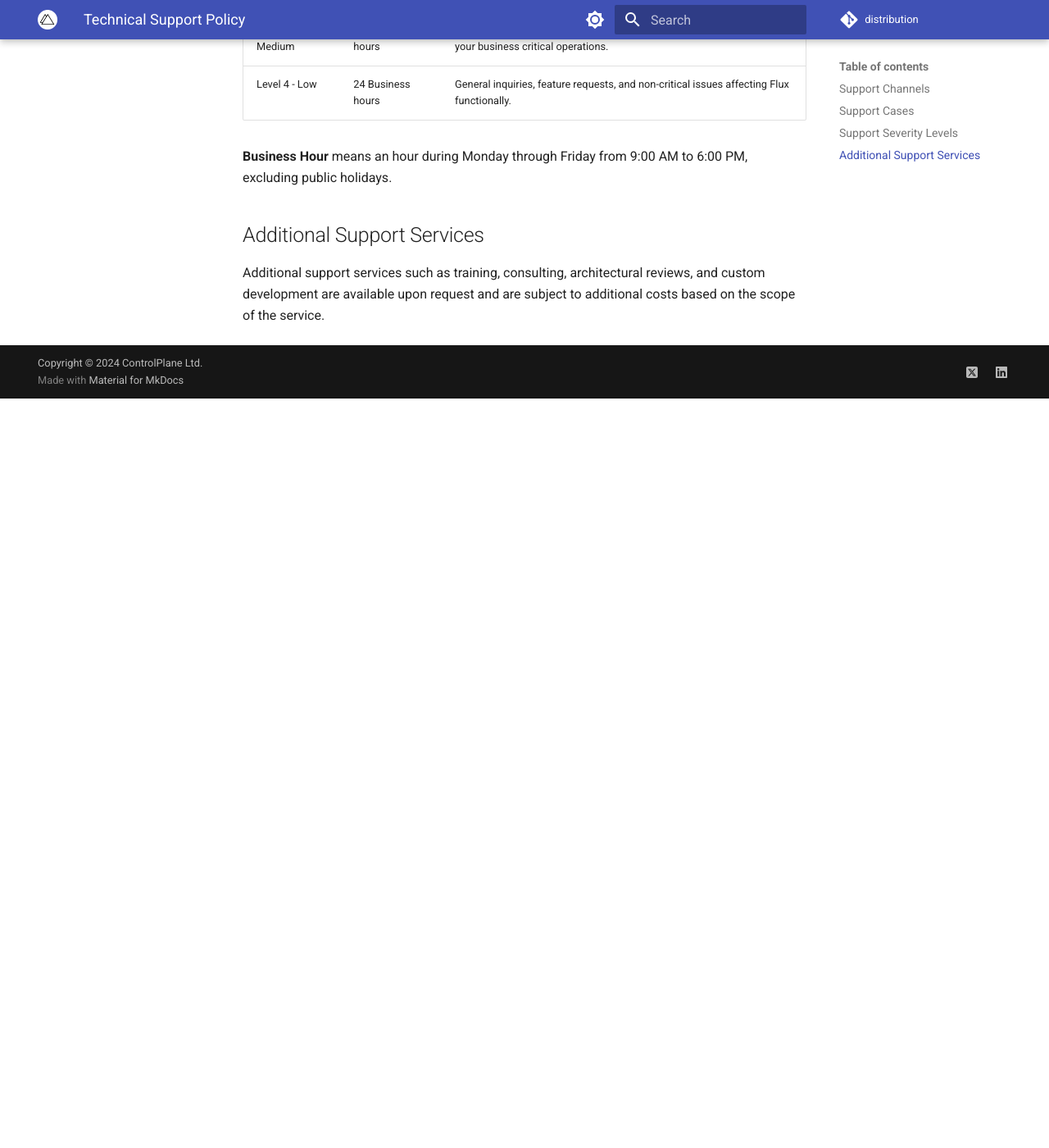
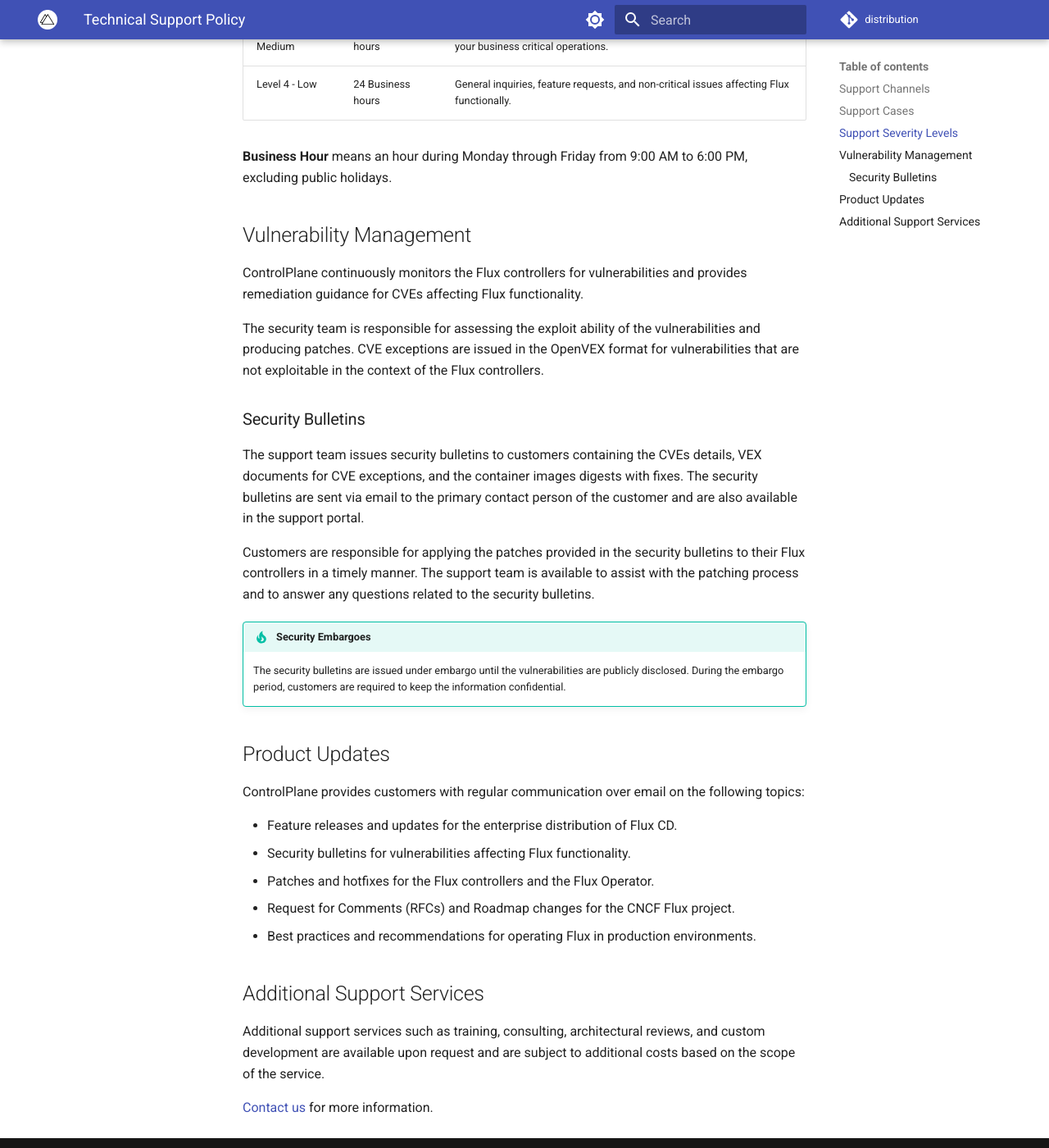
Before and after one commit to controlplaneio-fluxcd/distribution, an MkDocs documentation site: the page built from docs/distribution/support.md, in a window 1280 px wide and 1400 px high, scrolled down 1384 px. Shown: the whole window at 82% size. Built offline with MkDocs 1.6.1 and Material for MkDocs 9.7.7, drawn with Linux system fonts in a browser that asks for light colours; comment, search, counter and statistics services are not loaded; before the commit the page ends 1870 px from its top, so only the background shows below that; some of the changed text lies outside the part shown.

Commit message:
Add vuln management to support policy
Signed-off-by: Stefan Prodan <stefan.prodan@gmail.com>

```diff
--- a/docs/distribution/support.md
+++ b/docs/distribution/support.md
@@ -5,7 +5,7 @@
 
 - **Around-the-Clock Support**: dedicated on-call assistance for Flux-related issues and inquiries.
 - **Vulnerability Management**: disclosures and remediation guidance for Flux-related vulnerabilities.
-- **Continuous Updates**: regular communication on Flux updates, patches, RFCs, and roadmap changes.
+- **Product Updates**: regular communication on Flux updates, patches, RFCs, and roadmap changes.
 
 ## Support Channels
 
@@ -45,8 +45,45 @@
 
 **Business Hour** means an hour during Monday through Friday from 9:00 AM to 6:00 PM, excluding public holidays.
 
+## Vulnerability Management
+
+ControlPlane continuously monitors the Flux controllers for vulnerabilities and provides
+remediation guidance for CVEs affecting Flux functionality.
+
+The security team is responsible for assessing the exploit ability of the vulnerabilities
+and producing patches. CVE exceptions are issued in the OpenVEX format for vulnerabilities
+that are not exploitable in the context of the Flux controllers.
+
+### Security Bulletins
+
+The support team issues security bulletins to customers containing the CVEs details,
+VEX documents for CVE exceptions, and the container images digests with fixes.
+The security bulletins are sent via email to the primary contact person of the customer
+and are also available in the support portal.
+
+Customers are responsible for applying the patches provided in the security bulletins
+to their Flux controllers in a timely manner. The support team is available to assist
+with the patching process and to answer any questions related to the security bulletins.
+
+!!! tip "Security Embargoes"
+
+    The security bulletins are issued under embargo until the vulnerabilities are publicly disclosed.
+    During the embargo period, customers are required to keep the information confidential.
+
+## Product Updates
+
+ControlPlane provides customers with regular communication over email on the following topics:
+
+- Feature releases and updates for the enterprise distribution of Flux CD.
+- Security bulletins for vulnerabilities affecting Flux functionality.
+- Patches and hotfixes for the Flux controllers and the Flux Operator.
+- Request for Comments (RFCs) and Roadmap changes for the CNCF Flux project.
+- Best practices and recommendations for operating Flux in production environments.
+
 ## Additional Support Services
 
 Additional support services such as training, consulting, architectural reviews,
 and custom development are available upon request and are subject to additional costs
 based on the scope of the service.
+
+[Contact us](https://control-plane.io/contact/?inquiry=fluxcd) for more information.
```
Also changed, not shown: docs/pricing/index.md (+4 -5 lines).
